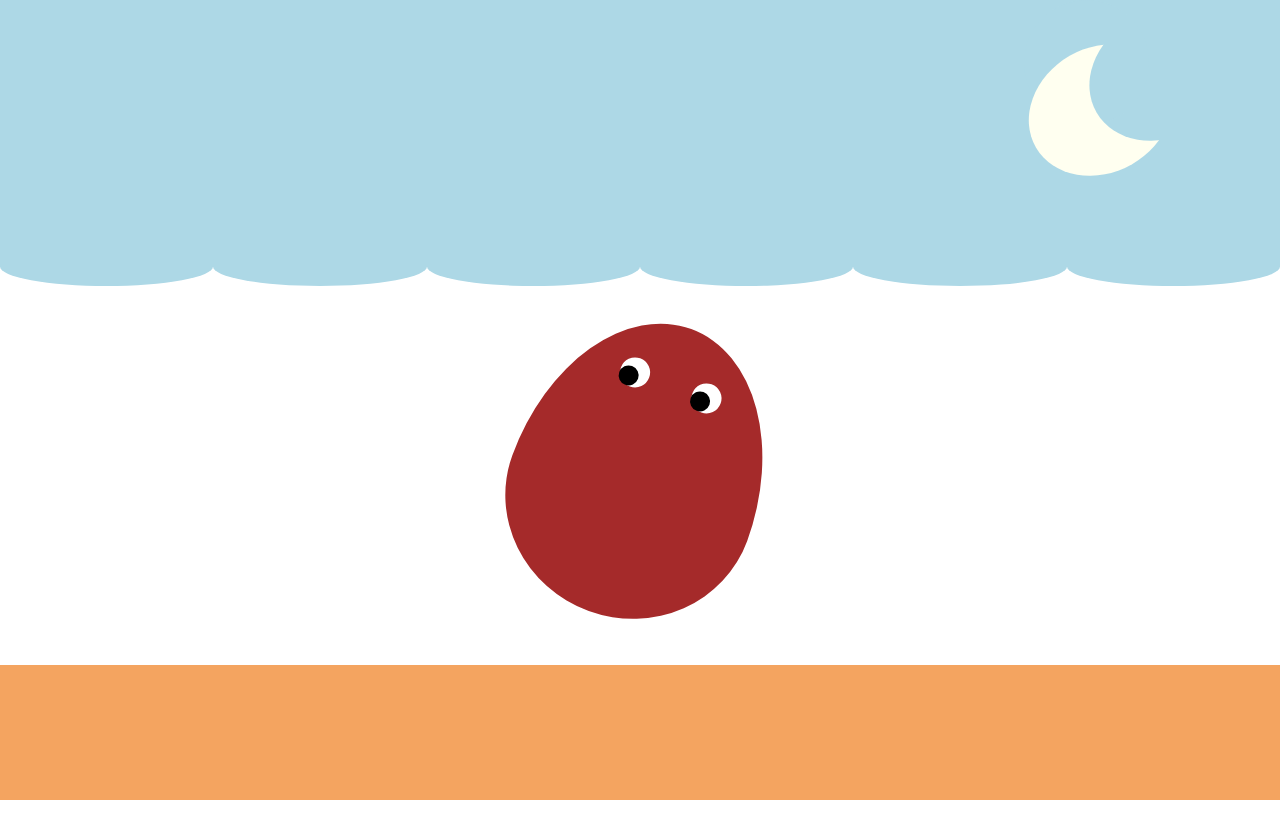
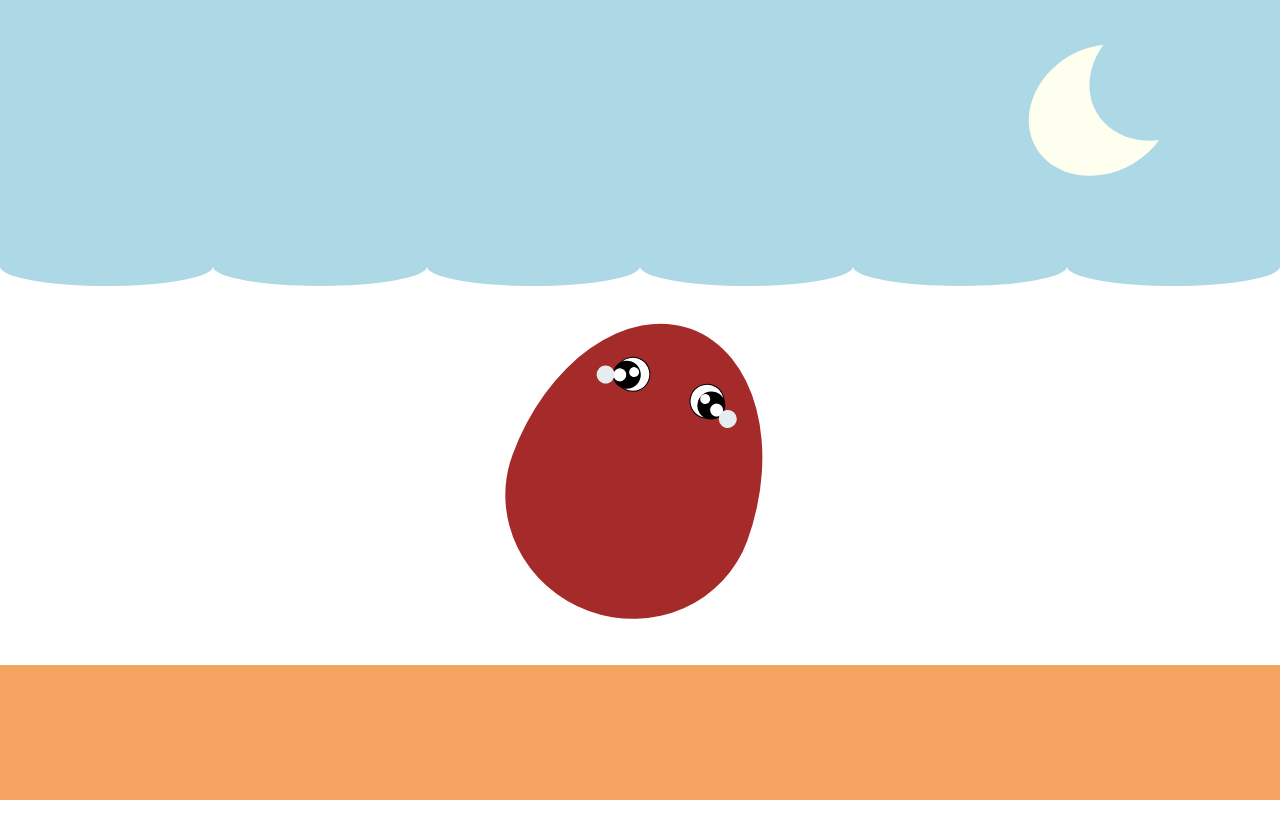
Before and after one commit to nalowageena/Lonely-egg-CSS-art, a plain HTML site: page index.html in a window 1280 px wide. Drawn offline with Linux system fonts and the light colour scheme.

Commit message:
made the eyes look more cartoony

```diff
--- a/index.html
+++ b/index.html
@@ -27,6 +27,14 @@
             <div class="eye"></div>
             <div class="eye"></div>
           </div>
+          <div class="eye-iris-plane">
+            <div class="eye-iris1"></div>
+            <div class="eye-iris2"></div>
+          </div>
+          <div class="tears-plane">
+            <div class="tear1"></div>
+            <div class="tear2"></div>
+          </div>
           <div class="mouth"></div>
         </div>
       </div>
--- a/style.css
+++ b/style.css
@@ -7,6 +7,7 @@
   --moon-color: ivory;
   --egg-color: brown;
   --eye-color: #fff;
+  --tear-color: #e6edf0;
 }
 /* --container contains everything */
 body {
@@ -113,27 +114,92 @@ body {
   justify-content: space-evenly;
 }
 .eye {
-  height: 30px;
-  width: 30px;
+  height: 35px;
+  width: 35px;
   border-radius: 50%;
+  border: 1px solid #000;
   background-color: var(--eye-color);
   position: relative;
 }
-.eye::after {
+.eye-iris-plane {
+  background-color: transparent;
+  height: 15%;
+  width: 47%;
+  position: absolute;
+  top: 17%;
+  left: 26.5%;
+  display: flex;
+  justify-content: space-between;
+}
+.eye-iris1, .eye-iris2{
+  content: '';
+  background-color: #000;
+  height: 28px;
+  width: 28px;
+  border-radius: 50%;
+  top: 0px;
+  position: relative;
+}
+  .eye-iris1::after, .eye-iris2::after{
   position: absolute;
   content: '';
-  background-color: #000;
-  height: 20px;
-  width: 20px;
+  background-color: #fff;
+  height: 10px;
+  width: 10px;
   border-radius: 50%;
   top: 10px;
-  /* transform: scale(5%); */
 }
-.eye::before {
+.eye-iris1::after{
+  top: 4px;
+  left: 15px;
+}
+.eye-iris2::after{
+  top: 5px;
+  left: 1px;
+}
+ .eye-iris1::before, .eye-iris2::before {
   position: absolute;
   content: '';
-  /* background-color: white; */
-  /* transform: scale(5%); */
+}
+.tears-plane{
+  background-color: transparent;
+  height: 15%;
+  width: 47%;
+  position: absolute;
+  top: 20%;
+  left: 26.5%;
+  display: flex;
+  justify-content: space-between;
+}
+.tear1, .tear2{
+  content: '';
+  background-color: #fff;
+  height: 15px;
+  width: 15px;
+  border-radius: 50%;
+  top: 0px;
+  border: 1px solid #000;
+  position: relative;
+}
+.tear1::after, .tear2::after{
+  position: absolute;
+  content: '';
+  background-color: var(--tear-color);
+  height: 18px;
+  width: 18px;
+  border-radius: 50%;
+}
+.tear1::after{
+  right: 11px;
+  top: 2px;
+}
+.tear2::after{
+  left: 11px;
+  top: 2px;
+}
+.tear1::before, .tear2::before {
+  position: absolute;
+  content: '';
 }
 .mouth {
 }
```
